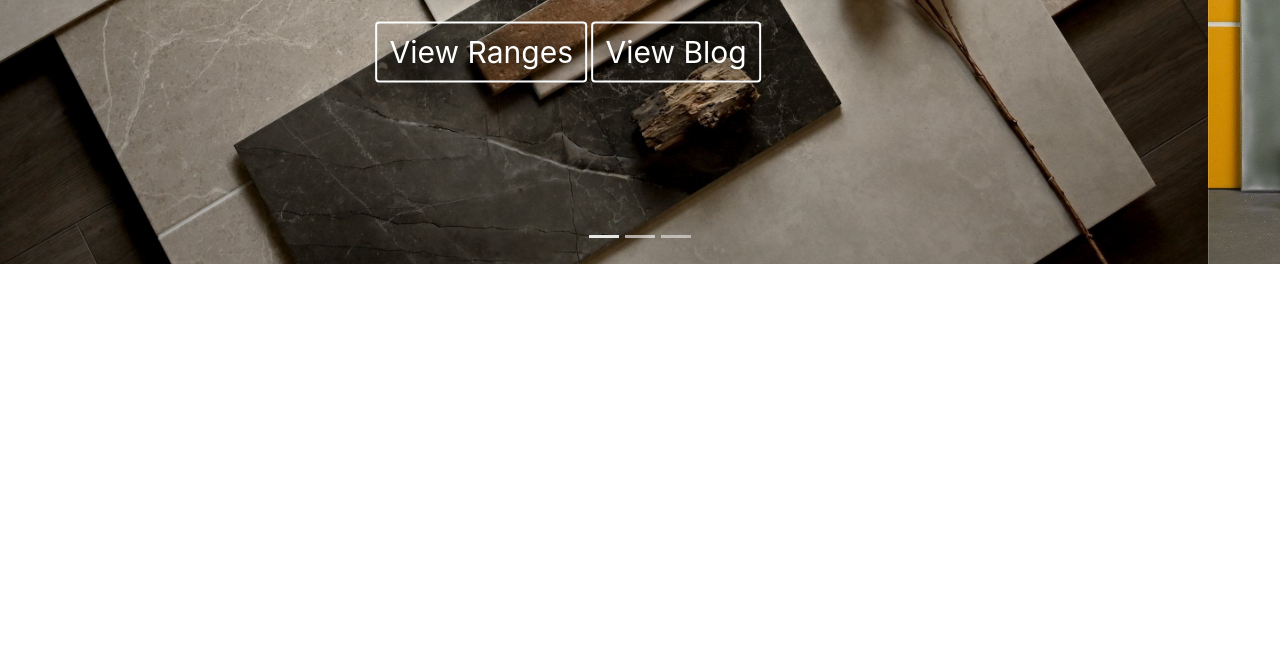
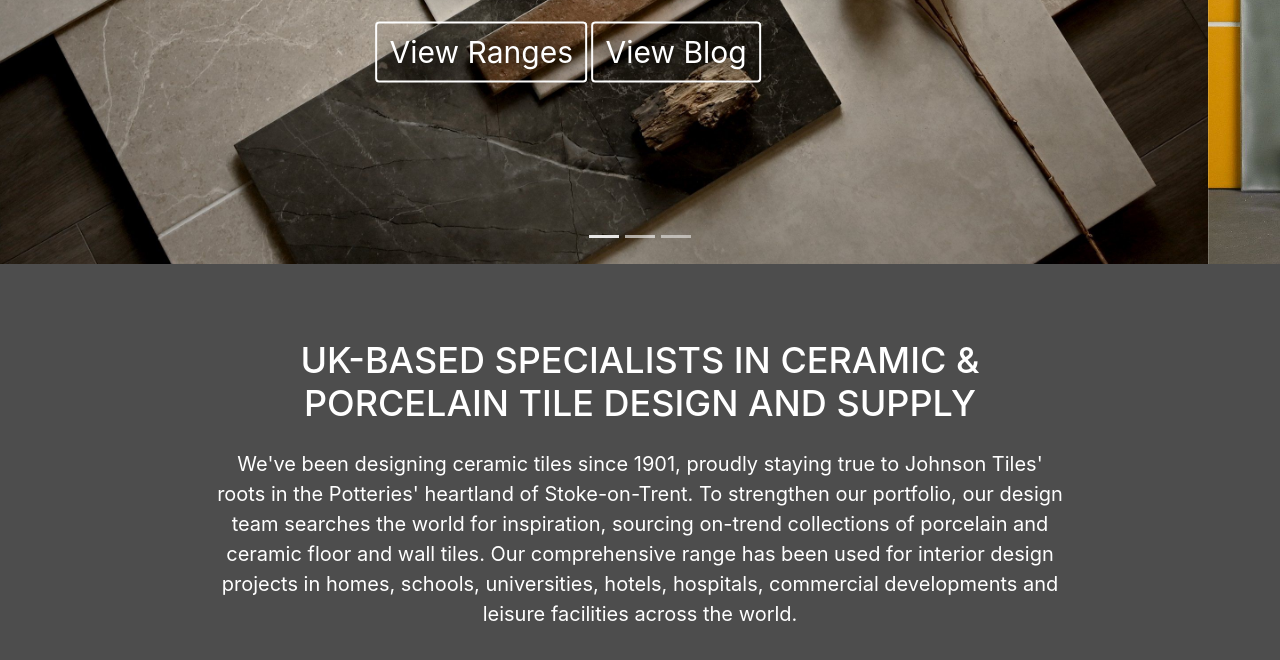
Before and after one commit to Udhaya0519/SUPREME-TILES-PROJECT, a plain HTML site: page index.html in a window 1280 px wide. Shown: the part 653-1313 px from the top of the page. Before the commit the page ends 917 px from the top, so only its background shows below. Drawn offline with nearby package versions, Linux system fonts and the light colour scheme.

Commit message:
updating

```diff
--- a/index.html
+++ b/index.html
@@ -89,6 +89,18 @@
         </a>
     </div>
 
+    <section class="section1">
+        <div class="docker">
+            <div class="section1-wrapper">
+                    <h2>UK-BASED SPECIALISTS IN CERAMIC & PORCELAIN TILE DESIGN AND SUPPLY</h2>
+                    <p>
+                        We've been designing ceramic tiles since 1901, proudly staying true to Johnson Tiles' roots in the Potteries' heartland of Stoke-on-Trent. To strengthen our portfolio, our design team searches the world for inspiration, sourcing on-trend collections of porcelain and ceramic floor and wall tiles. Our comprehensive range has been used for interior design projects in homes, schools, universities, hotels, hospitals, commercial developments and leisure facilities across the world.
+                    </p>
+            </div>
+
+        </div>
+    </section>
+
 
 
 <script src="https://code.jquery.com/jquery-3.5.1.slim.min.js"></script>
--- a/style.css
+++ b/style.css
@@ -154,6 +154,54 @@
 
 
 
+/* section 1 starts */
+
+
+
+.section1{
+    background-color: #4D4D4D;
+
+}
+.section1-wrapper{
+    padding: 75px 30px;
+
+
+}
+
+.section1-wrapper>h2{
+    color: #fff;
+    margin-bottom: 18px;
+    text-align: center;
+    max-width: 850px;
+    margin: 0 auto;
+    margin-bottom: 24px;
+    font-size: 36px;
+
+
+}
+.section1-wrapper>p{
+    color: #fff;
+    font-size: 20px;
+    text-align: center;
+    max-width: 850px;
+    margin: 0 auto;
+
+
+
+
+}
+
+
+
+
+
+
+
+/* section 1 starts */
+
+
+
+
 
 
 @media screen and (max-width:1000px){
@@ -210,6 +258,13 @@
         font-size: 34px;
         letter-spacing: 2px;
     }
+    .section1-wrapper>h2{
+        font-size: 25px;
+    }
+    .section1-wrapper>p{
+        font-size: 18px;
+    }
+
 
 }
 
```
